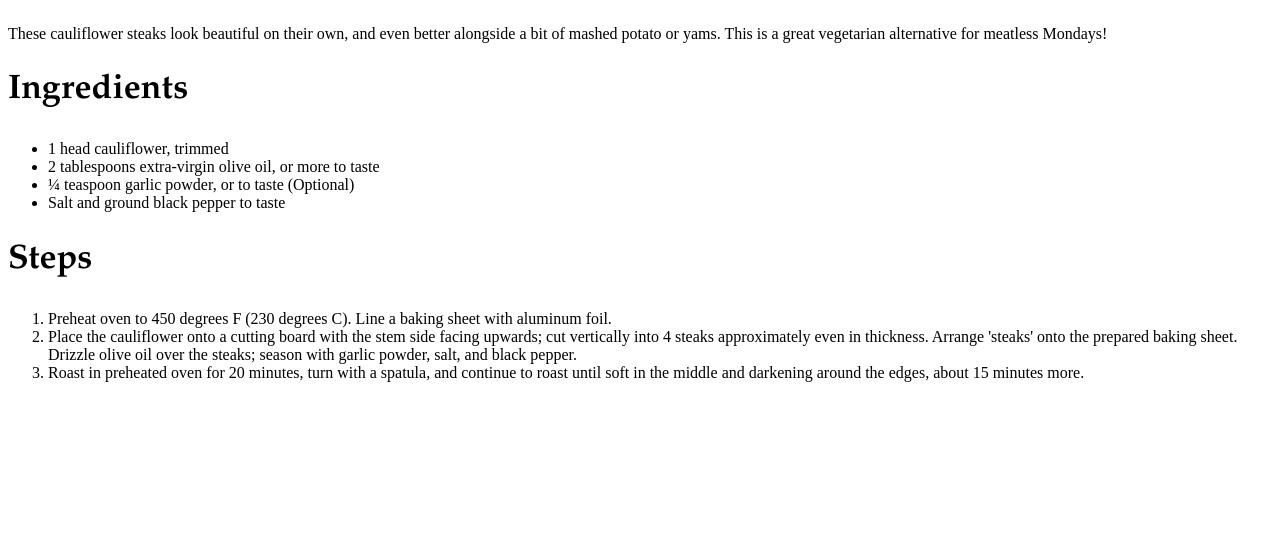
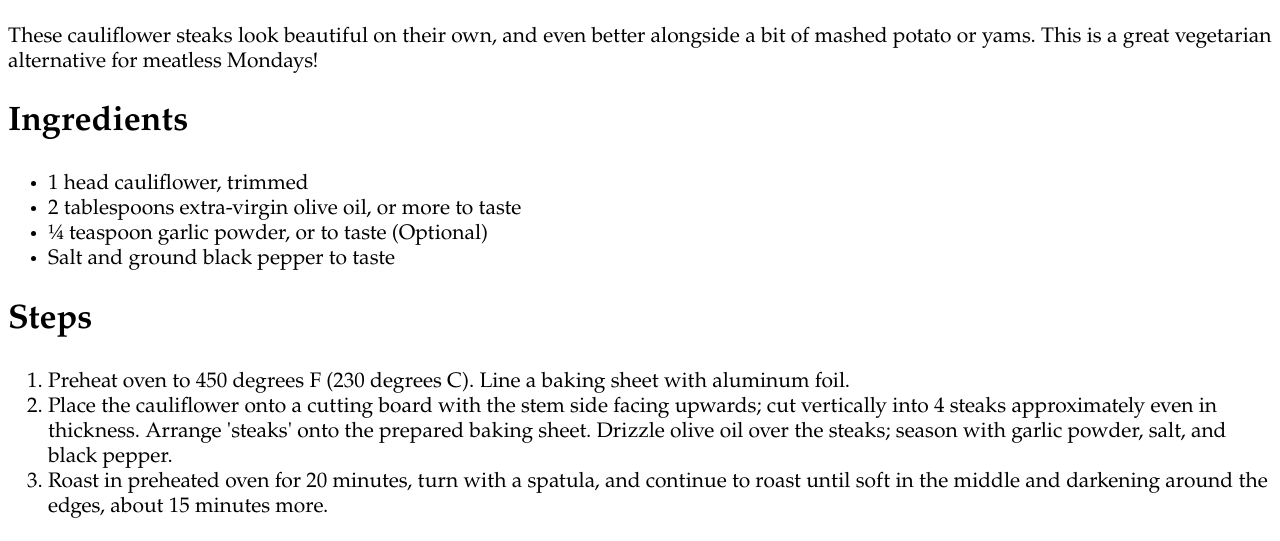
Before and after one commit to alex-da-great/odin-recipes, a plain HTML site: page recipes/roasted-cauliflower.html in a window 1280 px wide. Shown: the part 707-1248 px from the top of the page. Before the commit the page ends 1105 px from the top, so only its background shows below. Drawn offline with Linux system fonts and the light colour scheme.

Commit message:
Edit recipe to style paragraphs and lists

```diff
--- a/recipes/roasted-cauliflower.html
+++ b/recipes/roasted-cauliflower.html
@@ -12,10 +12,10 @@
             <img src="../img/roasted-cauliflower.webp" class="rc">
 
         <h2>Description</h2>
-            <p>These cauliflower steaks look beautiful on their own, and even better alongside a bit of mashed potato or yams. This is a great vegetarian alternative for meatless Mondays!</p>
+            <p class="pnl">These cauliflower steaks look beautiful on their own, and even better alongside a bit of mashed potato or yams. This is a great vegetarian alternative for meatless Mondays!</p>
 
         <h2>Ingredients</h2>
-            <ul>
+            <ul class="pnl">
                 <li>1 head cauliflower, trimmed</li>
                 <li>2 tablespoons extra-virgin olive oil, or more to taste</li>
                 <li>¼ teaspoon garlic powder, or to taste (Optional)</li>
@@ -23,7 +23,7 @@
             </ul>
 
         <h2>Steps</h2>
-            <ol>
+            <ol class="pnl">
                 <li>Preheat oven to 450 degrees F (230 degrees C). Line a baking sheet with aluminum foil.</li>
                 <li>Place the cauliflower onto a cutting board with the stem side facing upwards; cut vertically into 4 steaks approximately even in thickness. Arrange 'steaks' onto the prepared baking sheet. Drizzle olive oil over the steaks; season with garlic powder, salt, and black pepper.</li>
                 <li>Roast in preheated oven for 20 minutes, turn with a spatula, and continue to roast until soft in the middle and darkening around the edges, about 15 minutes more.</li>
```
